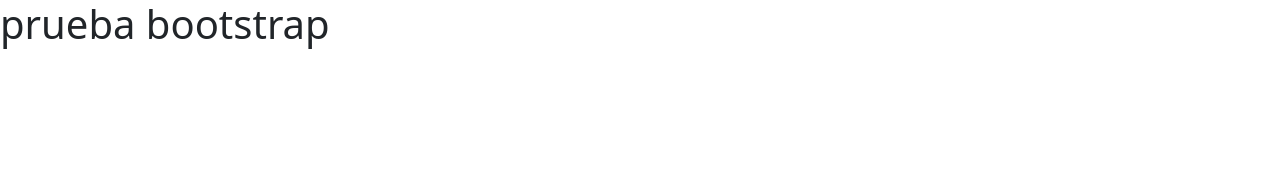
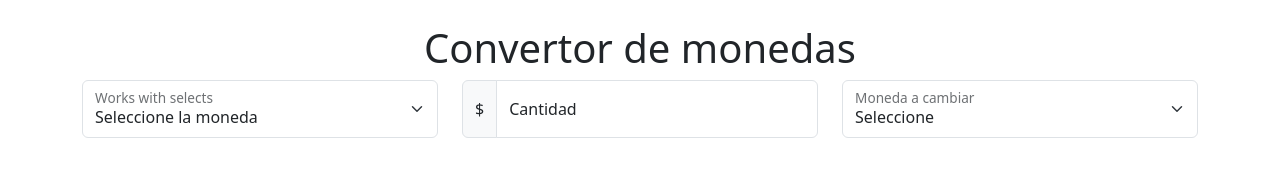
Before and after one commit to Rodolf0dsg/currency-converter, a website: page index.html in a window 1280 px wide. Drawn offline with nearby package versions, Linux system fonts and the light colour scheme; no server answers.

Commit message:
formulario

```diff
--- a/index.html
+++ b/index.html
@@ -10,7 +10,57 @@
 </head>
 
 <body>
-    <h1>prueba bootstrap</h1>
+    <h1 class="text-center mt-4">Convertor de monedas</h1>
+
+    <div class="container text-center">
+
+        <div class="row align-items-center">
+
+            <div class="col">
+
+                <div class="form-floating">
+                    <select class="form-select" id="fromCurrencySelect" aria-label="Floating label select example">
+                      <option selected>Seleccione la moneda</option>
+                      <option value="1">One</option>
+                      <option value="2">Two</option>
+                      <option value="3">Three</option>
+                    </select>
+                    <label for="fromCurrencySelect">Works with selects</label>
+                </div>
+
+            </div>
+
+
+            <div class="col">
+
+                <div class="input-group">
+                    <span class="input-group-text">$</span>
+                    <div class="form-floating">
+                      <input type="text" class="form-control" id="quantityInput" placeholder="Username">
+                      <label for="quantityInput">Cantidad</label>
+                    </div>
+                </div>
+
+            </div>
+
+
+            <div class="col">
+
+                <div class="form-floating">
+                    <select class="form-select" id="changeCurrencySelect" aria-label="Floating label select example">
+                      <option selected>Seleccione</option>
+                      <option value="1">One</option>
+                      <option value="2">Two</option>
+                      <option value="3">Three</option>
+                    </select>
+                    <label for="changeCurrencySelect">Moneda a cambiar</label>
+                </div>
+
+            </div>
+
+
+        </div>
+    </div>
 
     <script src="https://cdn.jsdelivr.net/npm/bootstrap@5.3.3/dist/js/bootstrap.bundle.min.js"
         integrity="sha384-YvpcrYf0tY3lHB60NNkmXc5s9fDVZLESaAA55NDzOxhy9GkcIdslK1eN7N6jIeHz"
```
